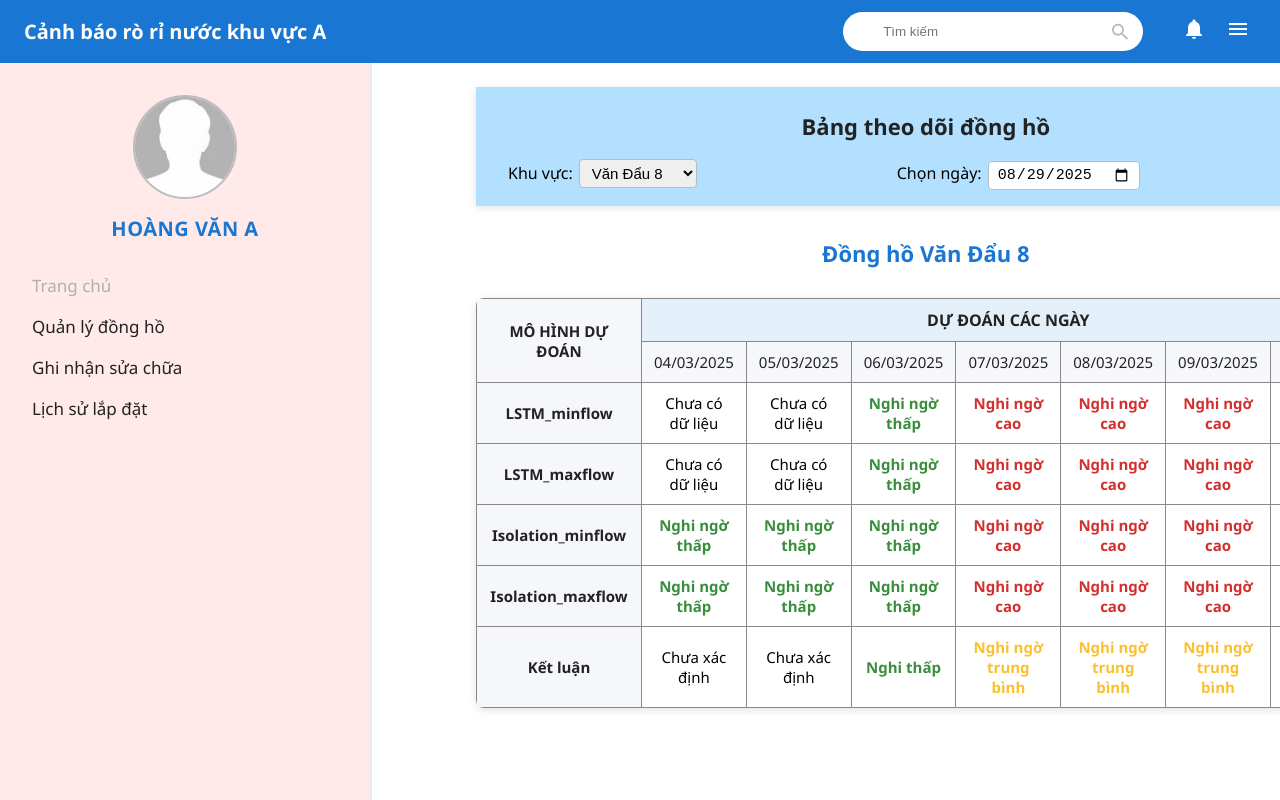
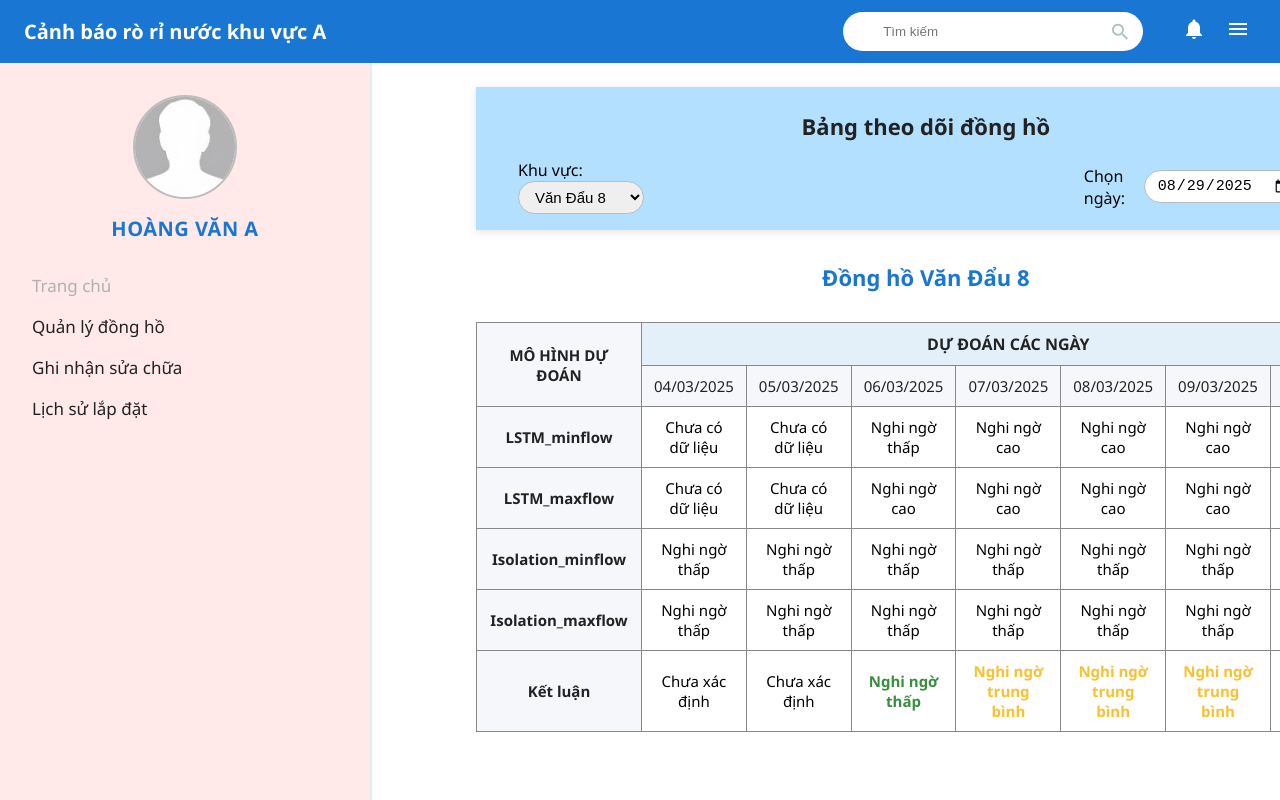
Before and after one commit to minhmo3004/water-monitor, an Angular app: page / in a window 1280 px wide. Shown: the top 800 px of the page. Built offline with nearby package versions, Linux system fonts and the light colour scheme.

Commit message:
fix table

```diff
--- a/projects/dashboard/src/app/components/meter-filter/meter-filter.component.html
+++ b/projects/dashboard/src/app/components/meter-filter/meter-filter.component.html
@@ -1,7 +1,12 @@
-
+<div class="filter-row">
+<div class="filter-left">
   <label class ="khu vuc">Khu vực:</label>
   <select [ngModel]="selectedMeter" (ngModelChange)="meterChange.emit($event)">
     <option *ngFor="let meter of meters" [value]="meter">{{meter}}</option>
   </select>
+</div>
+<div class="filter-right">
   <label>Chọn ngày:</label>
   <input type="date" [ngModel]="selectedDate" (ngModelChange)="dateChange.emit($event)">
+</div>
+</div>
--- a/projects/dashboard/src/app/components/meter-filter/meter-filter.component.scss
+++ b/projects/dashboard/src/app/components/meter-filter/meter-filter.component.scss
@@ -1,12 +1,30 @@
+
+.filter-right {
+  display: flex;
+  align-items: center;
+  gap: 8px;
+  padding-right: 20px;
+}
 
 label {
   font-weight: 500;
-    margin-right: 6px;
 }
-  select, input[type="date"] {
-    padding: 4px 8px;
-    border-radius: 4px;
+
+select,
+input[type="date"] {
+  padding: 6px 12px;
+  border-radius: 50px;
   border: 1px solid #b0bec5;
   font-size: 15px;
-    margin-right: 200px;
 }
+.filter-row {
+  display: flex;
+  justify-content: space-between;
+  align-items: center;
+  padding-left: 10px;
+  padding-right: 20px;
+}
+
+.filter-left {
+  margin-right: 400px; /* tăng khoảng cách nếu muốn */
+}
--- a/projects/dashboard/src/app/components/meter-table/meter-table.component.html
+++ b/projects/dashboard/src/app/components/meter-table/meter-table.component.html
@@ -3,28 +3,68 @@
     <thead>
       <tr>
         <th rowspan="2" class="left-header">MÔ HÌNH DỰ ĐOÁN</th>
-        <th [attr.colspan]="days.length" class="top-header">DỰ ĐOÁN CÁC NGÀY</th>
+        <th colspan="7" class="top-header">DỰ ĐOÁN CÁC NGÀY</th>
       </tr>
       <tr>
-        <ng-container *ngFor="let d of days">
-          <th class="date-header">{{d}}</th>
-        </ng-container>
+        <th class="date-header">04/03/2025</th>
+        <th class="date-header">05/03/2025</th>
+        <th class="date-header">06/03/2025</th>
+        <th class="date-header">07/03/2025</th>
+        <th class="date-header">08/03/2025</th>
+        <th class="date-header">09/03/2025</th>
+        <th class="date-header">10/03/2025</th>
       </tr>
     </thead>
     <tbody>
-      <tr *ngFor="let model of models">
-        <td class="left-header">{{model.name}}</td>
-        <ng-container *ngFor="let value of model.values; let i = index">
-          <td
-            [ngClass]="{
-              'low': value === 'Nghi ngờ thấp' || value === 'Nghi thấp',
-              'medium': value === 'Nghi ngờ trung bình',
-              'high': value === 'Nghi ngờ cao'
-            }"
-          >
-            {{value}}
-          </td>
-        </ng-container>
+      <tr>
+        <td class="left-header">LSTM_minflow</td>
+        <td>Chưa có dữ liệu</td>
+        <td>Chưa có dữ liệu</td>
+        <td>Nghi ngờ thấp</td>
+        <td>Nghi ngờ cao</td>
+        <td>Nghi ngờ cao</td>
+        <td>Nghi ngờ cao</td>
+        <td>Nghi ngờ cao</td>
+      </tr>
+      <tr>
+        <td class="left-header">LSTM_maxflow</td>
+        <td>Chưa có dữ liệu</td>
+        <td>Chưa có dữ liệu</td>
+        <td>Nghi ngờ cao</td>
+        <td>Nghi ngờ cao</td>
+        <td>Nghi ngờ cao</td>
+        <td>Nghi ngờ cao</td>
+        <td>Nghi ngờ cao</td>
+      </tr>
+      <tr>
+        <td class="left-header">Isolation_minflow</td>
+        <td>Nghi ngờ thấp</td>
+        <td>Nghi ngờ thấp</td>
+        <td>Nghi ngờ thấp</td>
+        <td>Nghi ngờ thấp</td>
+        <td>Nghi ngờ thấp</td>
+        <td>Nghi ngờ thấp</td>
+        <td>Nghi ngờ thấp</td>
+      </tr>
+      <tr>
+        <td class="left-header">Isolation_maxflow</td>
+        <td>Nghi ngờ thấp</td>
+        <td>Nghi ngờ thấp</td>
+        <td>Nghi ngờ thấp</td>
+        <td>Nghi ngờ thấp</td>
+        <td>Nghi ngờ thấp</td>
+        <td>Nghi ngờ thấp</td>
+        <td>Nghi ngờ thấp</td>
+      </tr>
+      <tr>
+        <td class="left-header">Kết luận</td>
+        <td>Chưa xác định</td>
+        <td>Chưa xác định</td>
+        <td class="low">Nghi ngờ thấp</td>
+        <td class="medium">Nghi ngờ trung bình</td>
+        <td class="medium">Nghi ngờ trung bình</td>
+        <td class="medium">Nghi ngờ trung bình</td>
+        <td class="medium">Nghi ngờ trung bình</td>
       </tr>
     </tbody>
   </table>
--- a/projects/dashboard/src/app/components/meter-table/meter-table.component.scss
+++ b/projects/dashboard/src/app/components/meter-table/meter-table.component.scss
@@ -1,5 +1,6 @@
 .meter-table {
-  padding: 0;
+  width: 100%
+
   table {
     width: 100%;
     border-collapse: collapse;
--- a/projects/dashboard/src/app/pages/dashboard/dashboard.component.html
+++ b/projects/dashboard/src/app/pages/dashboard/dashboard.component.html
@@ -1,5 +1,4 @@
-
-  <div class="meter-section">
+<div class="meter-section">
     <div class="meter-header">
       <div class="meter-header-title">Bảng theo dõi đồng hồ</div>
       <div class="meter-header-filter">
@@ -21,4 +20,4 @@
         [models]="models">
       </app-meter-table>
     </div>
-  </div>
+</div>
--- a/projects/dashboard/src/app/pages/dashboard/dashboard.component.scss
+++ b/projects/dashboard/src/app/pages/dashboard/dashboard.component.scss
@@ -26,16 +26,6 @@
   width: 100%;          // Đảm bảo chiếm toàn bộ chiều ngang khung
 }
 
-.meter-header-filter {
-  display: flex;
-  align-items: center;
-  gap: 24px;
-  font-size: 16px;
-  label {
-    font-weight: 500;
-    margin-right: 8px;
-  }
-}
 
 .meter-table-section {
   margin-left: 0px;
```
Lines whose indentation alone changed are shown as unchanged.
